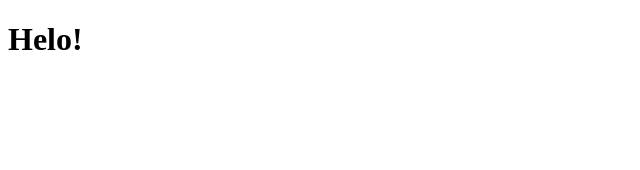
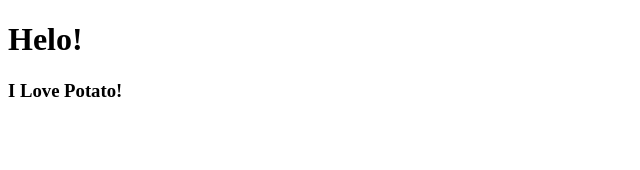
Before and after one commit to ikda/react-remind-2019, a React (Create React App) app: page / in a window 1280 px wide. Shown: the top 170 px of the page, without its empty margins (0-640 px from the left). Built offline with nearby package versions, Linux system fonts and the light colour scheme.

Commit message:
#2.0 Creating your first React Component

```diff
--- a/src/App.js
+++ b/src/App.js
@@ -1,9 +1,11 @@
 import React from "react";
+import Potato from "./Potato";
 
 function App() {
 	return (
 		<div>
 			<h1>Helo!</h1>
+			<Potato />
 		</div>
 	);
 }
--- /dev/null
+++ b/src/Potato.js
@@ -0,0 +1,7 @@
+import React from "react";
+
+function Potato() {
+	return <h3>I Love Potato!</h3>;
+}
+
+export default Potato;
```
Also changed, not shown: 1 other file (tests, documents, lock files or other folders).
